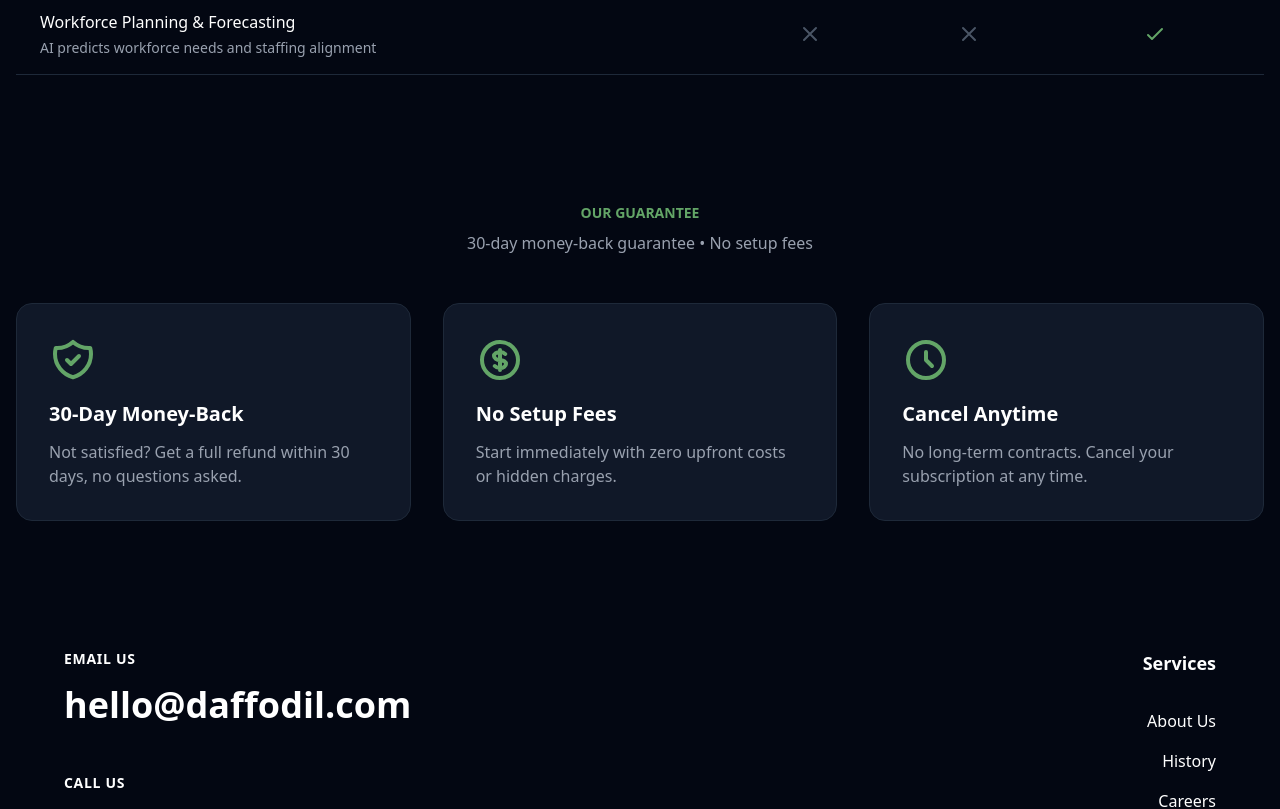
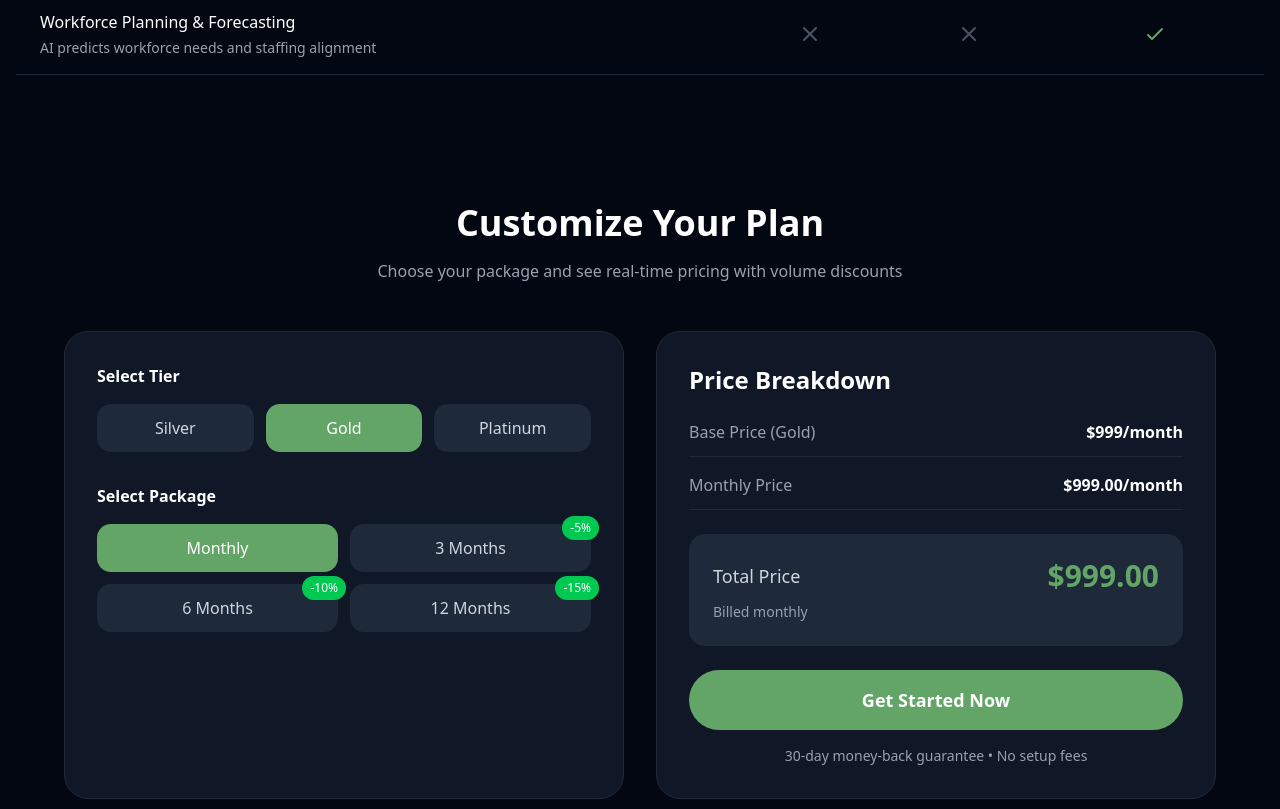
Before and after one commit to Slightsmile/aihr-landing-page, a Next.js app: page /pricing in a window 1280 px wide. Shown: the part 1840-2649 px from the top of the page. Built offline with nearby package versions, Linux system fonts and the light colour scheme.

Commit message:
feat: Add pricing calculator to the pricing page and update navigation links.

```diff
--- /dev/null
+++ b/src/app/(pages)/pricing/includes/PricingCalculator.tsx
@@ -0,0 +1,173 @@
+'use client';
+
+import React, { useState } from 'react';
+import { motion } from 'motion/react';
+
+const packages = [
+    { id: 'monthly', label: 'Monthly', discount: 0 },
+    { id: '3months', label: '3 Months', discount: 5 },
+    { id: '6months', label: '6 Months', discount: 10 },
+    { id: '12months', label: '12 Months', discount: 15 },
+];
+
+const tiers = [
+    { id: 'silver', name: 'Silver', basePrice: 499, maxUsers: 100 },
+    { id: 'gold', name: 'Gold', basePrice: 999, maxUsers: 250 },
+    { id: 'platinum', name: 'Platinum', basePrice: 1999, maxUsers: null },
+];
+
+const PricingCalculator = () => {
+    const [selectedPackage, setSelectedPackage] = useState('monthly');
+    const [selectedTier, setSelectedTier] = useState('gold');
+
+    const currentTier = tiers.find(t => t.id === selectedTier);
+    const currentPackage = packages.find(p => p.id === selectedPackage);
+
+    const basePrice = currentTier?.basePrice || 0;
+    const discount = currentPackage?.discount || 0;
+    const discountAmount = (basePrice * discount) / 100;
+    const finalPrice = basePrice - discountAmount;
+
+    const packageMultiplier = selectedPackage === 'monthly' ? 1 :
+        selectedPackage === '3months' ? 3 :
+            selectedPackage === '6months' ? 6 : 12;
+
+    const totalPrice = finalPrice * packageMultiplier;
+
+
+    return (
+        <div className="bg-gray-950 py-16 px-4">
+            <div className="max-w-7xl mx-auto">
+                <motion.div
+                    initial={{ opacity: 0, y: 20 }}
+                    whileInView={{ opacity: 1, y: 0 }}
+                    viewport={{ once: true }}
+                    transition={{ duration: 0.6 }}
+                    className="text-center mb-12"
+                >
+                    <h2 className="text-3xl md:text-4xl font-bold text-white mb-4">
+                        Customize Your Plan
+                    </h2>
+                    <p className="text-gray-400">
+                        Choose your package and see real-time pricing with volume discounts
+                    </p>
+                </motion.div>
+
+                <div className="grid grid-cols-1 lg:grid-cols-2 gap-8 max-w-6xl mx-auto">
+                    {/* Left Side - Configuration */}
+                    <motion.div
+                        initial={{ opacity: 0, x: -30 }}
+                        whileInView={{ opacity: 1, x: 0 }}
+                        viewport={{ once: true }}
+                        transition={{ duration: 0.6 }}
+                        className="bg-gray-900 rounded-3xl p-8 border border-gray-800"
+                    >
+                        {/* Tier Selection */}
+                        <div className="mb-8">
+                            <label className="block text-white font-semibold mb-4">Select Tier</label>
+                            <div className="grid grid-cols-3 gap-3">
+                                {tiers.map((tier) => (
+                                    <button
+                                        key={tier.id}
+                                        onClick={() => setSelectedTier(tier.id)}
+                                        className={`py-3 px-4 rounded-xl font-medium transition-all ${selectedTier === tier.id
+                                            ? 'bg-[#63a567] text-white'
+                                            : 'bg-gray-800 text-gray-300 hover:bg-gray-700'
+                                            }`}
+                                    >
+                                        {tier.name}
+                                    </button>
+                                ))}
+                            </div>
+                        </div>
+
+                        {/* Package Selection */}
+                        <div className="mb-6">
+                            <label className="block text-white font-semibold mb-4">Select Package</label>
+                            <div className="grid grid-cols-2 gap-3">
+                                {packages.map((pkg) => (
+                                    <button
+                                        key={pkg.id}
+                                        onClick={() => setSelectedPackage(pkg.id)}
+                                        className={`py-3 px-4 rounded-xl font-medium transition-all relative ${selectedPackage === pkg.id
+                                            ? 'bg-[#63a567] text-white'
+                                            : 'bg-gray-800 text-gray-300 hover:bg-gray-700'
+                                            }`}
+                                    >
+                                        {pkg.label}
+                                        {pkg.discount > 0 && (
+                                            <span className="absolute -top-2 -right-2 bg-green-500 text-white text-xs px-2 py-1 rounded-full">
+                                                -{pkg.discount}%
+                                            </span>
+                                        )}
+                                    </button>
+                                ))}
+                            </div>
+                        </div>
+                    </motion.div>
+
+                    {/* Right Side - Price Breakdown */}
+                    <motion.div
+                        initial={{ opacity: 0, x: 30 }}
+                        whileInView={{ opacity: 1, x: 0 }}
+                        viewport={{ once: true }}
+                        transition={{ duration: 0.6 }}
+                        className="bg-gray-900 rounded-3xl p-8 border border-gray-800"
+                    >
+                        <h3 className="text-2xl font-bold text-white mb-6">Price Breakdown</h3>
+
+                        <div className="space-y-4 mb-6">
+                            <div className="flex justify-between items-center pb-3 border-b border-gray-800">
+                                <span className="text-gray-400">Base Price ({currentTier?.name})</span>
+                                <span className="text-white font-semibold">${basePrice}/month</span>
+                            </div>
+
+                            {discount > 0 && (
+                                <div className="flex justify-between items-center pb-3 border-b border-gray-800">
+                                    <span className="text-gray-400">Package Discount ({currentPackage?.label})</span>
+                                    <span className="text-green-500 font-semibold">-${discountAmount.toFixed(2)}/month</span>
+                                </div>
+                            )}
+
+                            <div className="flex justify-between items-center pb-3 border-b border-gray-800">
+                                <span className="text-gray-400">Monthly Price</span>
+                                <span className="text-white font-semibold">${finalPrice.toFixed(2)}/month</span>
+                            </div>
+
+                            {packageMultiplier > 1 && (
+                                <div className="flex justify-between items-center pb-3 border-b border-gray-800">
+                                    <span className="text-gray-400">Duration</span>
+                                    <span className="text-white font-semibold">{packageMultiplier} months</span>
+                                </div>
+                            )}
+                        </div>
+
+                        <div className="bg-gray-800 rounded-2xl p-6 mb-6">
+                            <div className="flex justify-between items-center mb-2">
+                                <span className="text-gray-300 text-lg">Total Price</span>
+                                <span className="text-3xl font-bold text-[#63a567]">${totalPrice.toFixed(2)}</span>
+                            </div>
+                            <p className="text-gray-400 text-sm">
+                                {packageMultiplier > 1 ? `Billed every ${packageMultiplier} months` : 'Billed monthly'}
+                            </p>
+                        </div>
+
+                        <motion.button
+                            whileHover={{ scale: 1.02 }}
+                            whileTap={{ scale: 0.98 }}
+                            className="w-full bg-[#63a567] hover:bg-[#5a9460] text-white py-4 px-6 rounded-full font-semibold text-lg transition-all"
+                        >
+                            Get Started Now
+                        </motion.button>
+
+                        <p className="text-center text-gray-400 text-sm mt-4">
+                            30-day money-back guarantee • No setup fees
+                        </p>
+                    </motion.div>
+                </div>
+            </div>
+        </div>
+    );
+};
+
+export default PricingCalculator;
--- a/src/app/(pages)/pricing/includes/PricingHero.tsx
+++ b/src/app/(pages)/pricing/includes/PricingHero.tsx
@@ -6,9 +6,12 @@ import { motion } from 'motion/react';
 const PricingHero = () => {
     return (
         <div className="relative bg-gray-950 text-white py-20 px-4 overflow-hidden">
-            {/* Background decorative elements */}
-            <div className="absolute -top-10 -left-20 w-80 h-80 bg-[#202f22] rounded-full blur-3xl opacity-50" />
-            <div className="absolute -top-10 -right-50 w-160 h-160 bg-[#2f4930] rounded-full blur-3xl opacity-30" />
+            {/* Background decorative elements - matching AIHR page theme */}
+            <div className="animate-pulse absolute bottom-0 right-0 w-96 h-96 bg-[#141e14] rounded-full blur-3xl" />
+            <div className="animate-pulse absolute bottom-0 left-0 w-96 h-96 bg-[#161e16] rounded-full blur-3xl" />
+            <div className="animate-pulse absolute top-10 left-0 w-96 h-96 bg-[#161e16] rounded-full blur-3xl" />
+            <div className="animate-pulse absolute top-0 right-120 w-96 h-106 bg-[#1b251b] rounded-full blur-3xl" />
+            <div className="animate-pulse absolute top-10 left-0 w-96 h-96 bg-green-500/5 rounded-full blur-3xl" />
 
             <div className="max-w-7xl mx-auto text-center relative z-10">
                 <motion.h1
--- a/src/app/(pages)/pricing/page.tsx
+++ b/src/app/(pages)/pricing/page.tsx
@@ -1,9 +1,9 @@
 import React from 'react';
 import PricingHero from './includes/PricingHero';
 import PricingCards from './includes/PricingCards';
+import PricingCalculator from './includes/PricingCalculator';
 import FeatureComparison from './includes/FeatureComparison';
 import Guarantees from './includes/Guarantees';
-import Footer from '@/app/components/footer/Footer';
 
 export default function PricingPage() {
     return (
@@ -11,8 +11,8 @@ export default function PricingPage() {
             <PricingHero />
             <PricingCards />
             <FeatureComparison />
+            <PricingCalculator />
             <Guarantees />
-            <Footer />
         </div>
     );
 }
```
Also changed, not shown: src/app/components/nav/Nav.tsx (+13 -7 lines).
